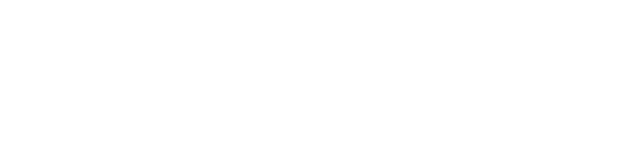
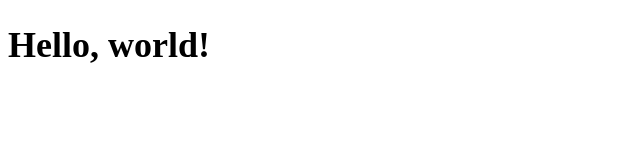
Before and after one commit to Mikhedko/f21, a plain HTML site: page index.html in a window 1280 px wide. Shown: the whole page, without its empty margins (0-640 px from the left). Drawn offline with Linux system fonts and the light colour scheme.

Commit message:
feat: add header

```diff
--- a/index.html
+++ b/index.html
@@ -8,6 +8,6 @@
     <title>Title</title>
 </head>
 <body>
-
+    <h1>Hello, world!</h1>
 </body>
 </html>
--- a/styles/style.scss
+++ b/styles/style.scss
@@ -0,0 +1,4 @@
+h1{
+    font-size: 36px;
+    color: black;
+}
```
Also changed, not shown: styles/style.css, 1 other file.
